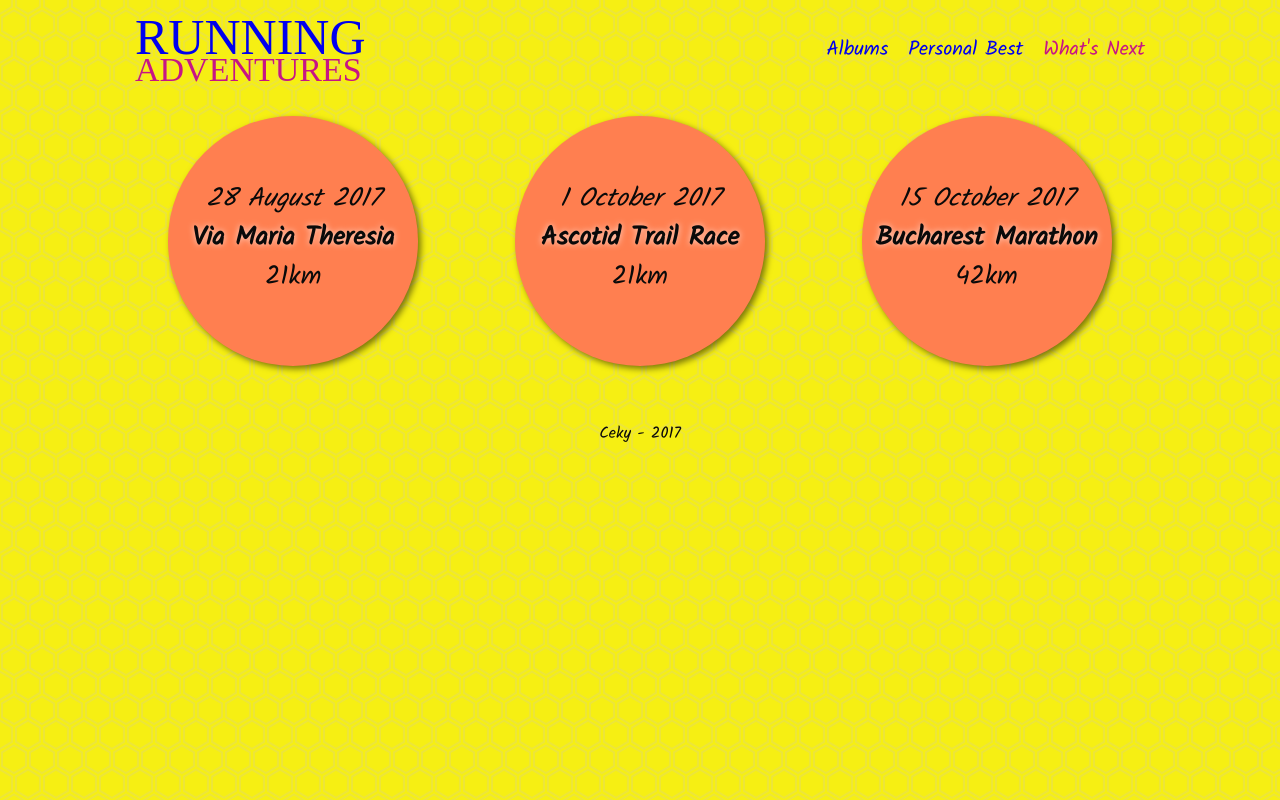
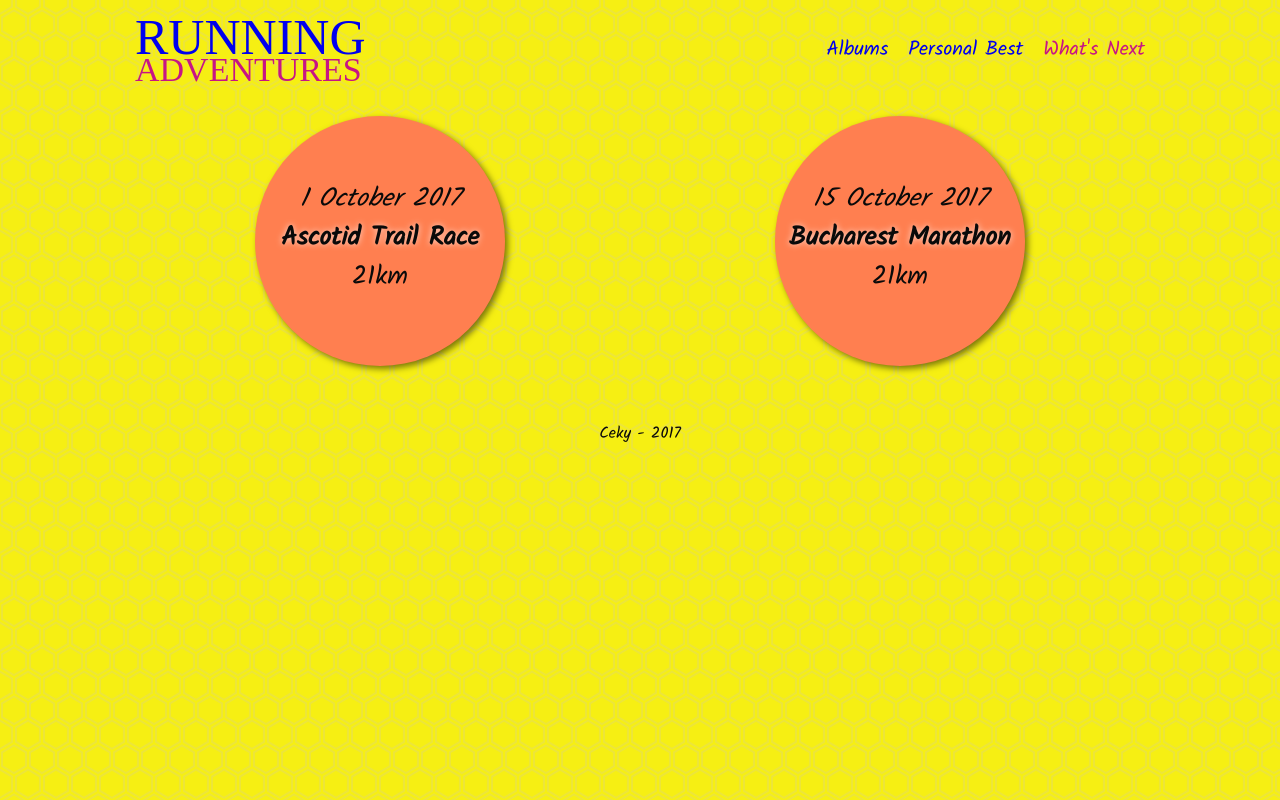
Before and after one commit to ceky/RunningJourney, a Vue app: page /#/next in a window 1280 px wide. Built offline with nearby package versions, Linux system fonts and the light colour scheme; a web font is replaced by a local one; what vue-resource would draw is missing.

Commit message:
Update future races

```diff
--- a/src/components/Next.vue
+++ b/src/components/Next.vue
@@ -1,17 +1,6 @@
 <template>
     <div class="next__container">
         <ul class="next__items-container">
-            <li class="next__item">
-                <div class="next__date">
-                    28 August 2017
-                </div>
-                <div class="next__name">
-                    Via Maria Theresia
-                </div>
-                <div class="next__distance">
-                    21km
-                </div>
-            </li>
             <li class="next__item">
                 <div class="next__date">
                     1 October 2017
@@ -31,7 +20,7 @@
                     Bucharest Marathon
                 </div>
                 <div class="next__distance">
-                    42km
+                    21km
                 </div>
             </li>
         </ul>
```
